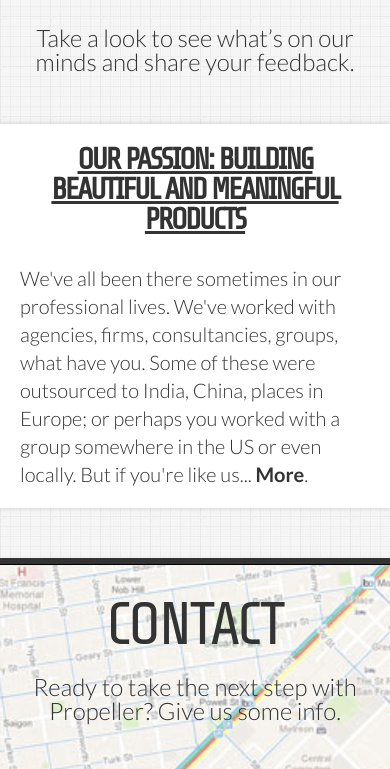
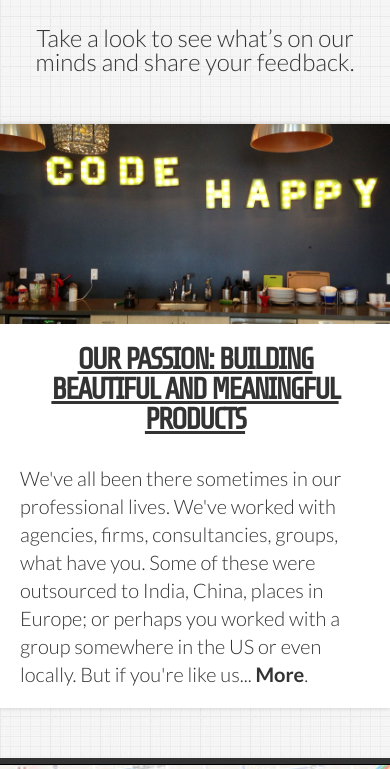
Before and after one commit to georgedyjr/website-2013, a plain HTML site: page index.html in a window 390 px wide. Shown: the part 2920-3689 px from the top of the page. Drawn offline with Linux system fonts and the light colour scheme; a script that the page names is missing; a web font is replaced by a local one.

Commit message:
Added image for first blog post in Insights section.

```diff
--- a/css/style.scss
+++ b/css/style.scss
@@ -407,7 +407,7 @@ section {
 	width: 860px;
 
 	.hero {
-		background: url('http://placehold.it/860x434.jpg');
+		background: url('../img/blog-slide-1.jpg');
 		height: 434px;
 	}
 
@@ -621,7 +621,7 @@ section {
 		max-width: 100%;
 
 		.hero {
-			background-size: contain;
+			background-size: cover;
 			height:200px;
 		}
 	}
--- a/index.html
+++ b/index.html
@@ -110,7 +110,7 @@
 
 			<div id="insights-carousel" class="carousel">
 				<article>
-					<!-- <div class="hero"></div> -->
+					<div class="hero"></div>
 					<hgroup>
 						<h4><a href="http://propellerlabs.github.io/blog/2013/05/07/our-passion-building-beautiful-and-meaningful-products" title="Read more...">Our Passion: Building Beautiful and Meaningful Products</a></h4>
 					</hgroup>
```
Also changed, not shown: css/style.css, img/blog-slide-1.jpg (added).
